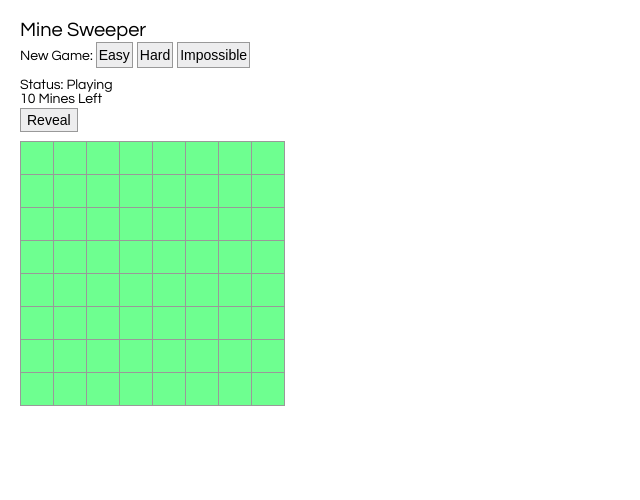
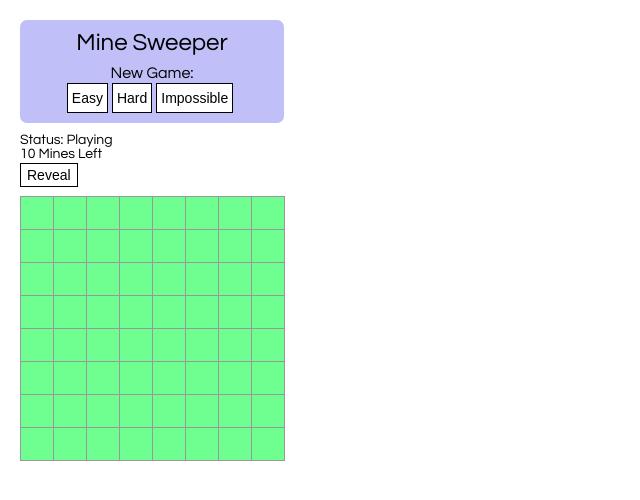
Before and after one commit to ldups/react-minesweeper, a React app: page / in a window 1280 px wide. Shown: the whole page, without its empty margins (0-640 px from the left). Built offline with nearby package versions, Linux system fonts and the light colour scheme.

Commit message:
Update README, changed styling

```diff
--- a/src/index.css
+++ b/src/index.css
@@ -14,12 +14,14 @@ body {
   }
 
   .title {
-    font-size: 20px;
+    font-size: 24px;
+    text-align: center;
+    margin-bottom: 10px;
   }
 
   .newGame {
-    background: rgb(237, 237, 238);
-    border: 1px solid #999;
+    background: rgb(255, 255, 255);
+    border: 1px solid rgb(0, 0, 0);
     font-size: 14px;
     line-height: 20px;
     padding: 2px;
@@ -27,11 +29,12 @@ body {
     margin-bottom: 10px;
     margin-top: 2px;
     margin-right: 4px;
+    padding: 4px;
   }
 
   .revealButton {
-    background: rgb(237, 237, 238);
-    border: 1px solid #999;
+    background: rgb(255, 255, 255);
+    border: 1px solid rgb(0, 0, 0);
     font-size: 14px;
     line-height: 20px;
     padding: 2;
@@ -85,6 +88,15 @@ body {
     width: 34px;
   }
 
+  .title-info{
+    background:rgb(192, 191, 247);
+    border-radius: 7px;
+    text-align: center;
+    margin-bottom: 10px;
+    padding-top: 10px;
+    font-size: 16px;
+  }
+
   .square:focus {
     outline: none;
   }
--- a/src/index.js
+++ b/src/index.js
@@ -439,8 +439,13 @@ class Game extends React.Component {
         return (
             <div className='game'>
                 <div className='gameBoard'>
-                    <div className='title' >Mine Sweeper</div>
-                    <div className='difButtons' >New Game: {buttonList}</div>
+                    <div className= "title-info">
+                        <div className='title' >Mine Sweeper</div>
+                        <div className='difButtons'>
+                            New Game:
+                            <div>{buttonList}</div>
+                        </div>
+                    </div>
                     <div>{board}</div>
                 </div>
             </div>
```
Also changed, not shown: README.md.
